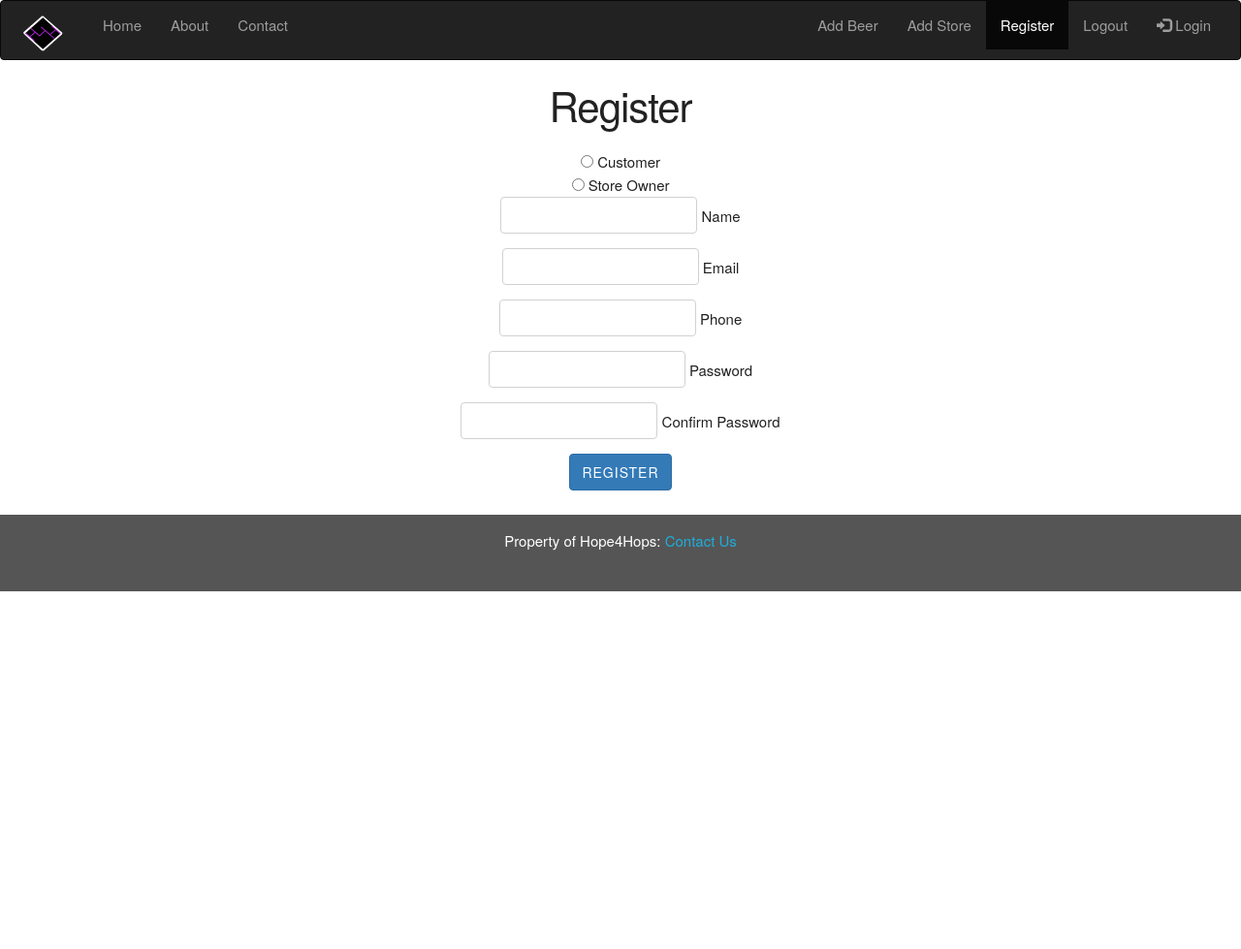
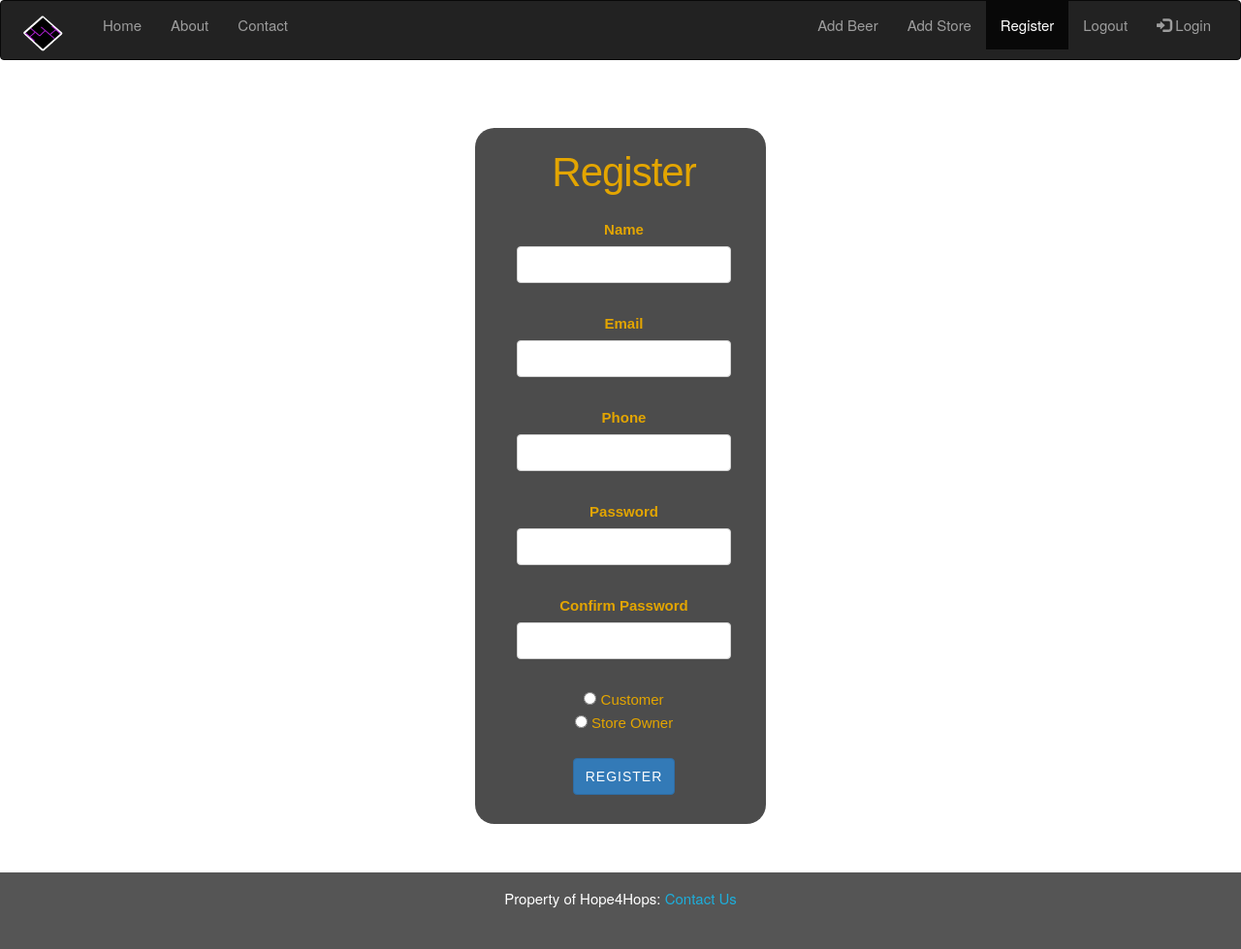
Before and after one commit to mrahman013/Hope4Hops-web-applcation, a Flask app: page /register in a window 1280 px wide. Shown: the whole page at 97% size. Before the commit the page ends 610 px from the top, so only its background shows below. Run offline with Flask 2, Linux system fonts and the light colour scheme; some libraries are stand-ins or nearby versions; some web fonts are replaced.

Commit message:
Make register and login look better

```diff
--- a/hopsapp/static/css/register.css
+++ b/hopsapp/static/css/register.css
@@ -1,8 +1,14 @@
-.custom_css{
+body {
+	margin: 0;
+	padding: 0;
+	height: 100%;
+}
+
+.custom_css {
 	width: 300px;
 	background-color: rgba(0,0,0,0.7);
 	margin: 0 auto;
-	margin-top: 165px;
+	margin-top: 50px;
 	padding-top: 20px;
 	padding-left: 54px;
 	padding-right: 47px;
@@ -10,7 +16,7 @@
 	font-family: arial;
 	color: rgb(227,165,0);
 	padding-bottom: 5px;
-	margin-bottom: 260px;
+	margin-bottom: 50px;
 	-webkit-border-radius:20px;
 	-moz-border-radius:20px;
 	-o-border-radius:20px;
--- a/hopsapp/templates/register.html
+++ b/hopsapp/templates/register.html
@@ -4,7 +4,7 @@
 
 {% block body %}
 <head>
-  <!-- <link rel="stylesheet" type="text/css" href="{{ url_for('static', filename='css/register.css') }}"> -->
+  <link rel="stylesheet" type="text/css" href="{{ url_for('static', filename='css/register.css') }}">
   <!-- <style type="text/css">
     body{
         background: url({{ url_for('static', filename='images/beer_for_login_page.jpg') }}) no-repeat center center fixed;
@@ -19,13 +19,29 @@
 <div class="container custom_css">
 	<h2>Register</h2>
 	<form method="POST">
+        <div class="form-group row">
+            <label class="col-form-label">Name</label>
+            <input type="text" name="name" required />
+        </div>
+        <div class="form-group row">
+            <label class="col-form-label">Email</label>
+            <input type="text" name="email" required />
+        </div>
+        <div class="form-group row">
+            <label class="col-form-label">Phone</label>
+            <input type="text" name="phone"/>
+        </div>
+        <div class="form-group row">
+            <label class="col-form-label">Password</label>
+            <input type="password" name="password" required />
+        </div>
+        <div class="form-group row">
+            <label class="col-form-label">Confirm Password</label>
+            <input type="password" name="confirm_password" required />
+        </div>
         <input type="radio" name="usertype" value="customer"> Customer<br>
         <input type="radio" name="usertype" value="storeowner"> Store Owner<br>
-        <input type="text" name="name"/> Name</label><br>
-        <input type="text" name="email"/> Email</label><br>
-        <input type="text" name="phone"/> Phone</label><br>
-        <input type="text" name="password"/> Password</label><br>
-        <input type="text" name="confirm_password"/> Confirm Password</label><br>
+        <br>
 	  <button type="submit" name="submit" value="register" class="btn btn-primary">Register</button>
 	</form>
 </div>
```
Also changed, not shown: hopsapp/static/css/login.css (+12 -2 lines), hopsapp/templates/login.html (+8 -6 lines).
